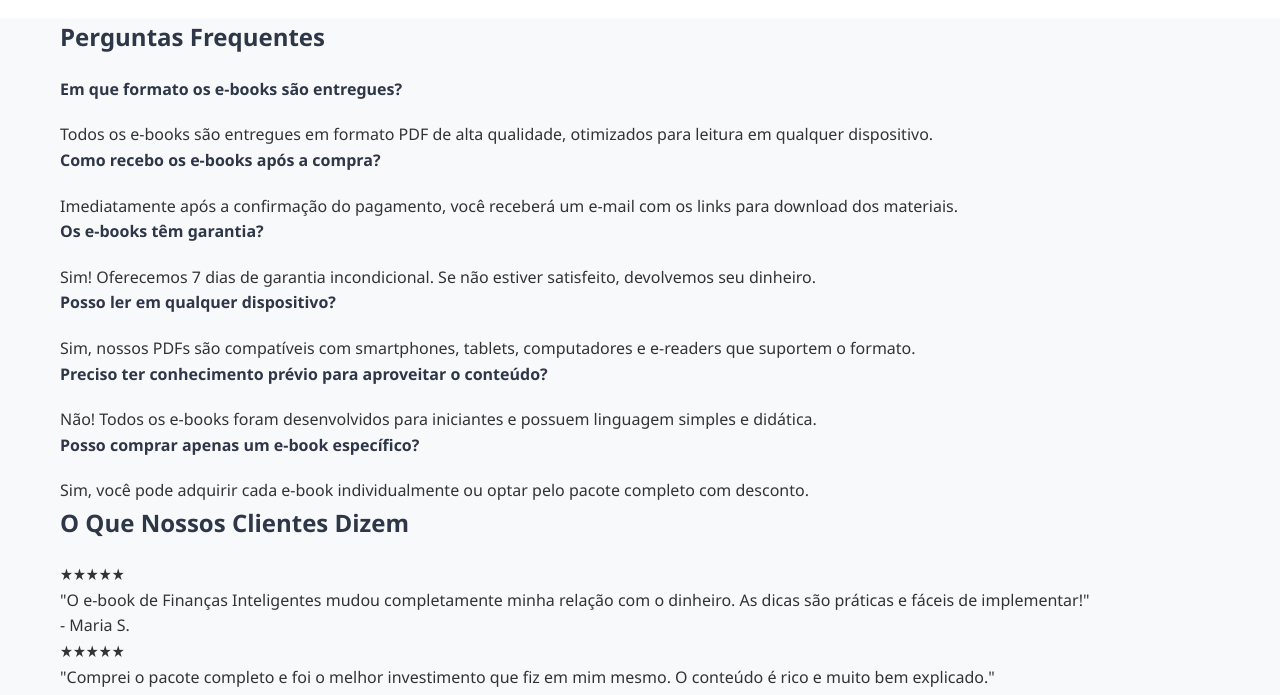
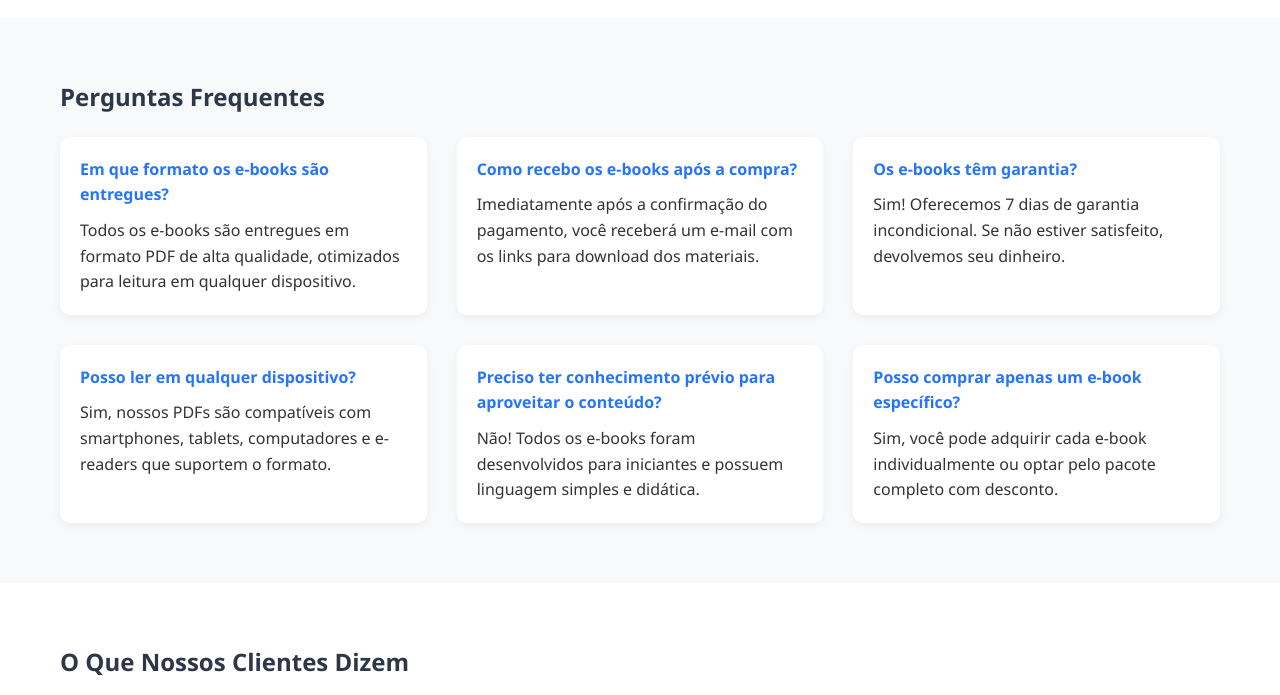
Before and after one commit to lucasgtcarvalho/pagina-vendas-ebooks, a plain HTML site: page index.html in a window 1280 px wide. Shown: the part 2500-3195 px from the top of the page. Drawn offline with Linux system fonts and the light colour scheme.

Commit message:
Update index.html

```diff
--- a/index.html
+++ b/index.html
@@ -422,6 +422,64 @@
             grid-template-columns: 1fr;
         }
     }
+        /* FAQ Section */
+        .faq {
+            padding: 60px 0;
+            background-color: #f8f9fa;
+        }
+
+        .faq-grid {
+            display: grid;
+            grid-template-columns: repeat(auto-fill, minmax(300px, 1fr));
+            gap: 30px;
+        }
+
+        .faq-item {
+            background-color: white;
+            padding: 20px;
+            border-radius: 10px;
+            box-shadow: 0 3px 10px rgba(0,0,0,0.05);
+        }
+
+        .faq-item h4 {
+            color: #2575fc;
+            margin-bottom: 10px;
+        }
+
+        /* Testimonials Section */
+        .testimonials {
+            padding: 60px 0;
+            background-color: #fff;
+        }
+
+        .testimonial-grid {
+            display: grid;
+            grid-template-columns: repeat(auto-fill, minmax(300px, 1fr));
+            gap: 30px;
+        }
+
+        .testimonial-card {
+            background-color: #f8f9fa;
+            padding: 30px;
+            border-radius: 10px;
+            box-shadow: 0 3px 10px rgba(0,0,0,0.05);
+        }
+
+        .stars {
+            color: #ffc107;
+            font-size: 1.2rem;
+            margin-bottom: 15px;
+        }
+
+        .testimonial-text {
+            font-style: italic;
+            margin-bottom: 15px;
+        }
+
+        .testimonial-author {
+            font-weight: bold;
+            text-align: right;
+        }
 </style>
 </head>
 <body>
```
